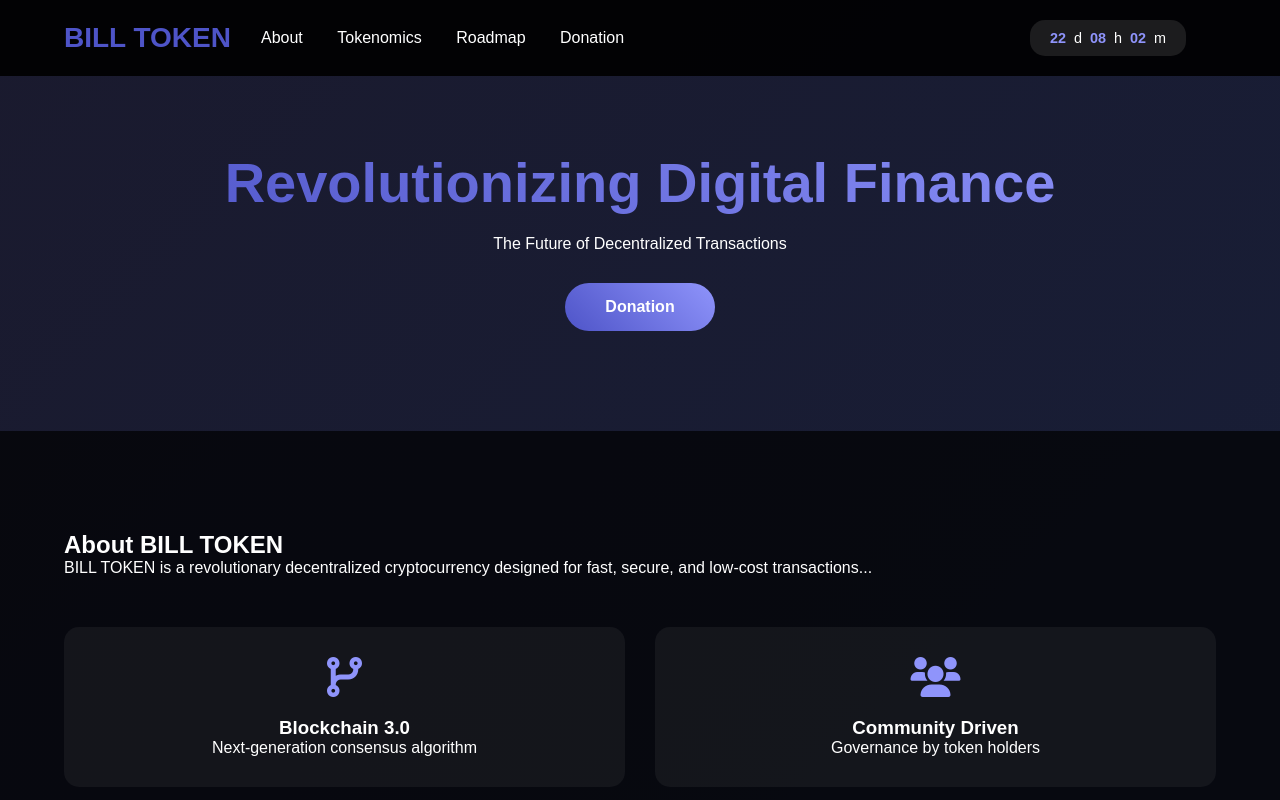
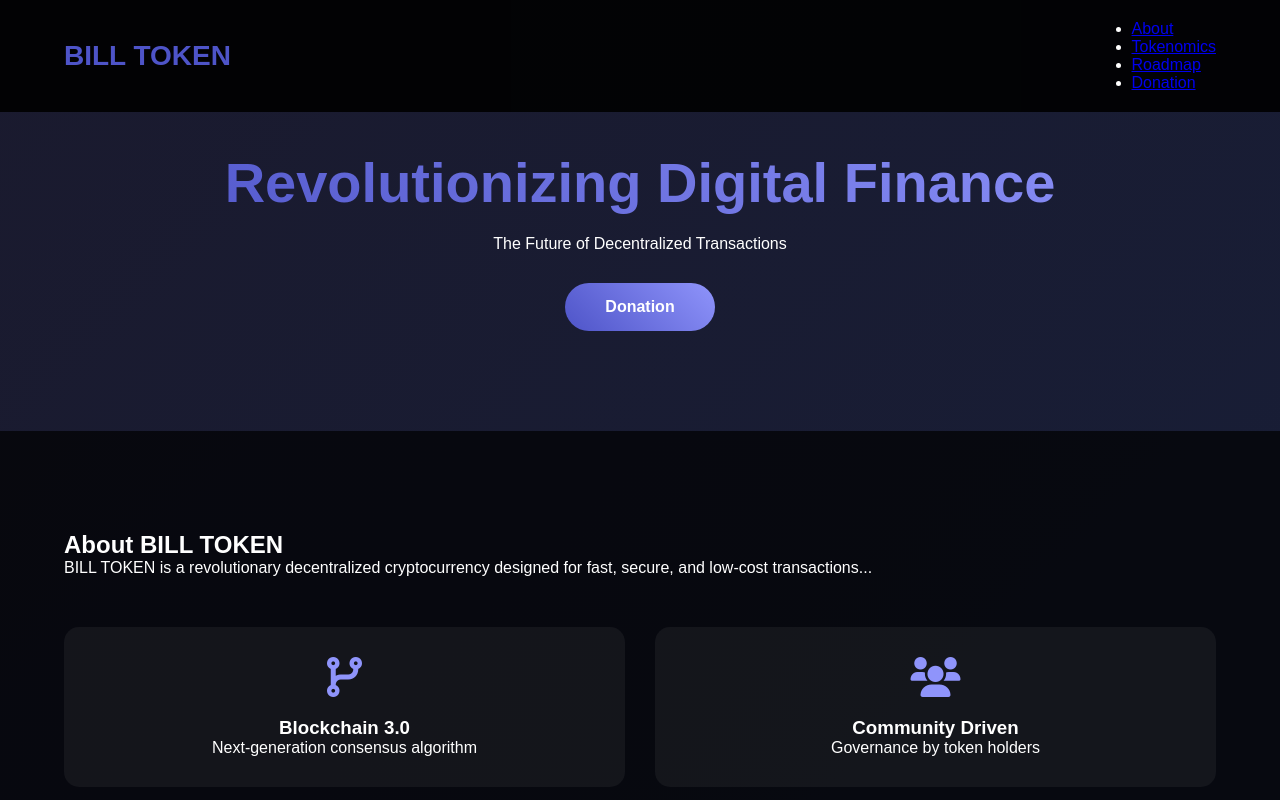
Before and after one commit to mechac/BILLTOKEN, a plain HTML site: page index.html in a window 1280 px wide. Shown: the top 800 px of the page. Drawn offline with Linux system fonts and the light colour scheme.

Commit message:
Update index.html

```diff
--- a/index.html
+++ b/index.html
@@ -7,33 +7,31 @@
     <link rel="stylesheet" href="https://cdnjs.cloudflare.com/ajax/libs/font-awesome/6.0.0/css/all.min.css">
     <link rel="stylesheet" href="style.css">
 </head>
+
 <body>
     <nav class="navbar">
     <div class="logo">BILL TOKEN</div>
-    <div class="nav-links">
-        <a href="#about">About</a>
-        <a href="#tokenomics">Tokenomics</a>
-        <a href="#roadmap">Roadmap</a>
-        <a href="https://www.donationalerts.com/r/billtoken">Donation</a>
-    </div>
-    <div class="timer" id="countdown">
-        <span class="days">00</span>d
-        <span class="hours">00</span>h
-        <span class="minutes">00</span>m
-    </div>
+     <div class="menu-container">
+         <div class="menu-container">
+        <div class="burger" id="burger">
+            <span class="bar"></span>
+            <span class="bar"></span>
+            <span class="bar"></span>
+        </div>
 
-
-    <div class="burger" onclick="toggleMenu()">
-        <div class="line1"></div>
-        <div class="line2"></div>
-        <div class="line3"></div>
+        <ul class="nav-menu" id="nav-menu">
+            <li class="nav-item"><a href="#about">About</a></li>
+            <li class="nav-item"><a href="#tokenomics">Tokenomics</a></li>
+            <li class="nav-item"><a href="#roadmap">Roadmap</a></li>
+            <li class="nav-item"><a href="https://clck.ru/3H22LW">Donation</a></li>
+        </ul>
     </div>
 </nav>
 
     <section class="hero">
         <h1>Revolutionizing Digital Finance</h1>
         <p>The Future of Decentralized Transactions</p>
-        <a href="https://www.donationalerts.com/r/billtoken" class="cta-button">Donation</a>
+        <a href="https://clck.ru/3H22LW" class="cta-button">Donation</a>
     </section>
 
     <section id="about" class="about section">
@@ -88,6 +86,27 @@
         <div class="stat-item">
             <h4>Holders</h4>
             <p>Coming soon...</p>
+        </div>
+    </div>
+
+</section>
+
+    <section class="countdown-section">
+    <div class="countdown-container">
+        <h2>TGE Countdown</h2>
+        <div class="timer" id="countdown">
+            <div class="time-block">
+                <span class="days">00</span>
+                <small>Days</small>
+            </div>
+            <div class="time-block">
+                <span class="hours">00</span>
+                <small>Hours</small>
+            </div>
+            <div class="time-block">
+                <span class="minutes">00</span>
+                <small>Minutes</small>
+            </div>
         </div>
     </div>
 </section>
```
